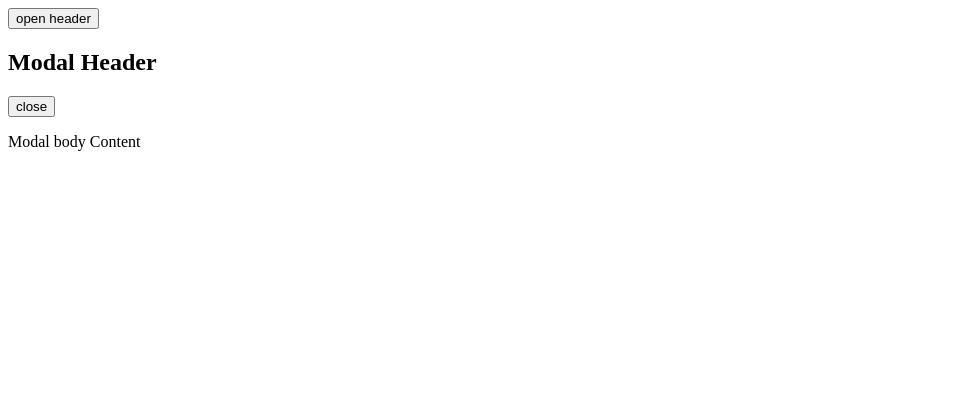
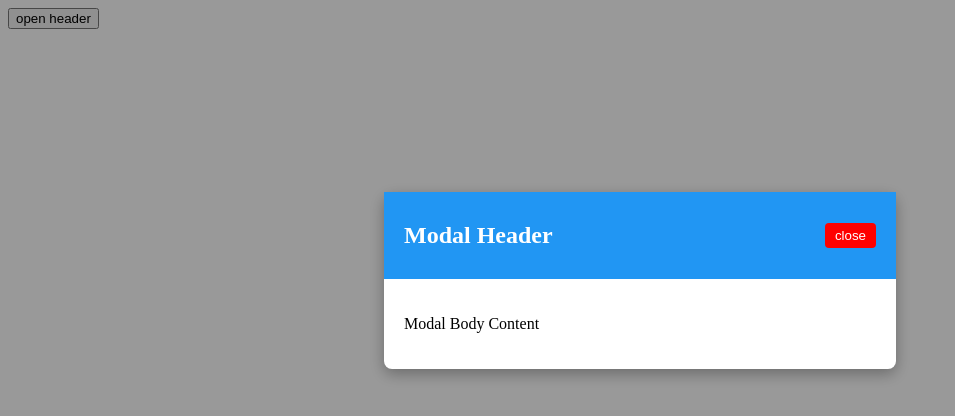
Before and after one commit to acciojob/css-modal-Musharraf-712, a website: page main.html in a window 1280 px wide. Both pictures are taken after a click on the button "open header". Shown: the whole page, without its empty margins (0-955 px from the left). Drawn offline with Linux system fonts and the light colour scheme.

Commit message:
created a submission

```diff
--- a/main.html
+++ b/main.html
@@ -1,28 +1,23 @@
 <!DOCTYPE html>
-
 <html>
-
 <head>
   <link rel="stylesheet" href="styles.css">
 </head>
+<body>
+  <button id="openModal">open header</button>
 
-<body>
-	<!-- the entire body must be written by student -->
-	<button id="openModal">open header</button>
   <div class="modal">
-		<div class=modal-content>
+    <div class="modal-content">
       <div class="modal-header">
         <h2>Modal Header</h2>
-				<button class="close-modal"> close</button>
+        <button class="close-modal">close</button>
       </div>
       <div class="modal-body">
-				<p>Modal body Content</p>
+        <p>Modal Body Content</p>
       </div>
     </div>
   </div>
-    <script type="text/javascript" src="./script.js">
-</script>
 
+  <script src="script.js"></script>
 </body>
-
 </html>
--- a/script.js
+++ b/script.js
@@ -1 +1,18 @@
 //your JS code here. If required.
+const openBtn = document.getElementById("openModal");
+const modal = document.querySelector(".modal");
+const closeBtn = document.querySelector(".close-modal");
+
+openBtn.addEventListener("click", () => {
+  modal.style.display = "block";
+});
+
+closeBtn.addEventListener("click", () => {
+  modal.style.display = "none";
+});
+
+window.addEventListener("click", (e) => {
+  if (e.target === modal) {
+    modal.style.display = "none";
+  }
+});
--- a/styles.css
+++ b/styles.css
@@ -1 +1,59 @@
 /*  your css code here. If applicable */
+/* Hide modal initially */
+.modal {
+  display: none;
+  position: fixed;
+  z-index: 1;
+  left: 0;
+  top: 0;
+  width: 100%;
+  height: 100%;
+  overflow: auto;
+  background-color: rgba(0,0,0,0.4);
+}
+
+/* Modal content box */
+.modal-content {
+  background-color: #fff;
+  margin: 15% auto;
+  padding: 0;
+  border-radius: 8px;
+  width: 40%;
+  box-shadow: 0 5px 15px rgba(0,0,0,0.3);
+  animation: fadeIn 0.3s ease;
+}
+
+/* Header styling */
+.modal-header {
+  padding: 10px 20px;
+  background-color: #2196f3;
+  color: white;
+  display: flex;
+  justify-content: space-between;
+  align-items: center;
+}
+
+/* Body styling */
+.modal-body {
+  padding: 20px;
+}
+
+/* Close button */
+.close-modal {
+  background-color: red;
+  color: white;
+  border: none;
+  padding: 5px 10px;
+  cursor: pointer;
+  border-radius: 4px;
+}
+
+.close-modal:hover {
+  background-color: darkred;
+}
+
+/* Fade animation */
+@keyframes fadeIn {
+  from {opacity: 0;}
+  to {opacity: 1;}
+}
```
Lines whose indentation alone changed are shown as unchanged.
